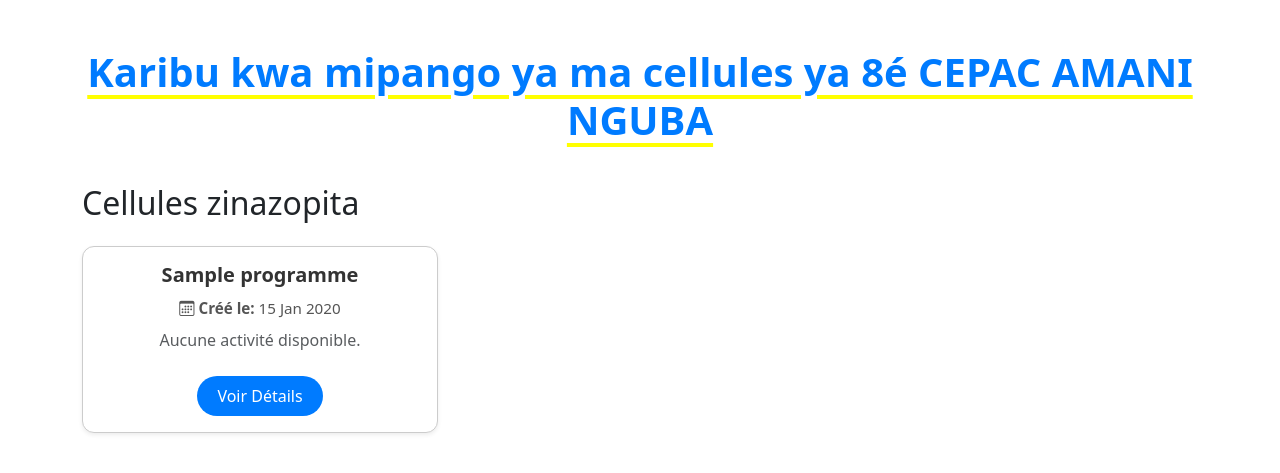
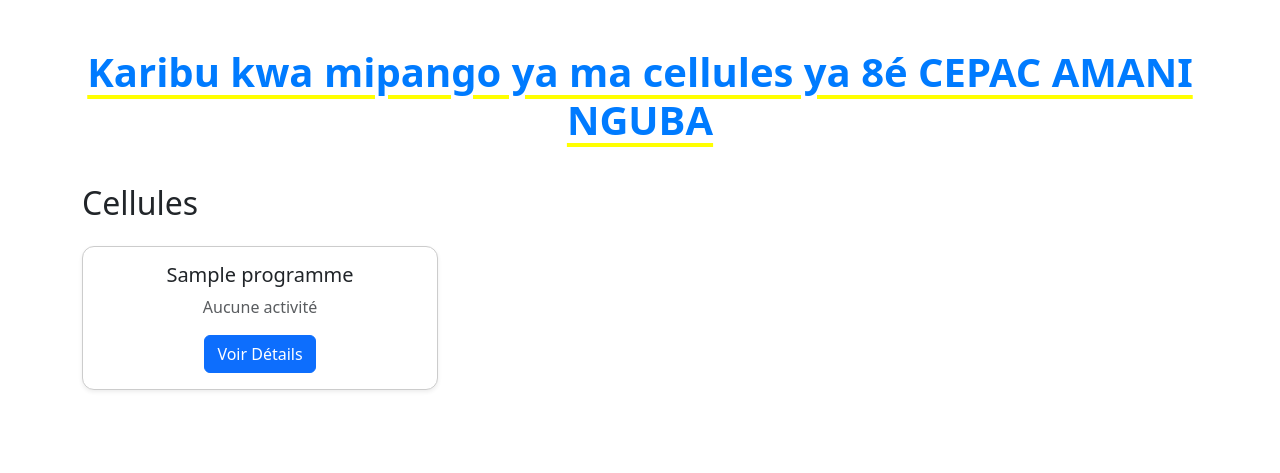
Before and after one commit to Andrebeet1/group, a Django app: page / in a window 1280 px wide. Shown: the part 56-529 px from the top of the page. Run offline with Django 4.2, Linux system fonts and the light colour scheme; tables that the repository leaves empty hold one stand-in row (values such as "Sample post").

Commit message:
Update accueil.html

```diff
--- a/programmes/templates/accueil.html
+++ b/programmes/templates/accueil.html
@@ -3,9 +3,6 @@
 {% block title %}Accueil{% endblock %}
 
 {% block content %}
-<!-- Bootstrap Icons (si pas encore ajoutés dans base.html) -->
-<link rel="stylesheet" href="https://cdn.jsdelivr.net/npm/bootstrap-icons@1.10.5/font/bootstrap-icons.css">
-
 <style>
     .page-title {
         color: #007bff;
@@ -16,85 +13,45 @@
         text-underline-offset: 8px;
         margin-bottom: 40px;
     }
-
     .custom-card {
         border: 1px solid #ccc;
         border-radius: 12px;
-        transition: transform 0.2s, box-shadow 0.2s;
         height: 100%;
         display: flex;
         flex-direction: column;
         justify-content: space-between;
+        transition: 0.3s;
     }
-
     .custom-card:hover {
         transform: translateY(-5px);
-        box-shadow: 0 6px 20px rgba(0, 0, 0, 0.15);
-    }
-
-    .custom-card .card-body {
-        text-align: center;
-    }
-
-    .custom-card .card-title {
-        color: #333;
-        font-weight: bold;
-        margin-bottom: 10px;
-    }
-
-    .custom-card .card-text {
-        color: #555;
-        margin-bottom: 8px;
-        font-size: 0.95rem;
-    }
-
-    .custom-card .btn-primary {
-        background-color: #007bff;
-        border: none;
-        border-radius: 20px;
-        padding: 8px 20px;
-        margin-top: 10px;
-    }
-
-    .custom-card .btn-primary:hover {
-        background-color: #0056b3;
+        box-shadow: 0 5px 15px rgba(0,0,0,0.1);
     }
 </style>
 
 <h1 class="page-title">Karibu kwa mipango ya ma cellules ya 8é CEPAC AMANI NGUBA</h1>
 
-<h2 class="mb-4">Cellules zinazopita</h2>
+<h2 class="mb-4">Cellules</h2>
 
 <div class="row g-4">
     {% for programme in programmes %}
     <div class="col-md-4">
-        <div class="card shadow-sm custom-card">
-            <div class="card-body">
+        <div class="card custom-card shadow-sm">
+            <div class="card-body text-center">
                 <h5 class="card-title">{{ programme.nom }}</h5>
-
-                <p class="card-text">
-                    <i class="bi bi-calendar3"></i> <strong>Créé le:</strong> {{ programme.date_creation|date:"d M Y" }}
-                </p>
 
                 {% if programme.activite_set.all %}
                 {% with premiere_activite=programme.activite_set.first %}
-                <p class="card-text">
-                    <i class="bi bi-calendar-event"></i> <strong>Jour & Date:</strong> {{ premiere_activite.jour_date }}
-                </p>
-                <p class="card-text">
-                    <i class="bi bi-bell"></i> <strong>Tutaingiliya:</strong> {{ premiere_activite.tutaingiliya }}
-                </p>
+                    <p class="card-text"><strong>Jour & Date :</strong> {{ premiere_activite.jour_date }}</p>
+                    <p class="card-text"><strong>Tutaingiliya :</strong> {{ premiere_activite.tutaingiliya }}</p>
                 {% endwith %}
                 {% else %}
-                <p class="text-muted">Aucune activité disponible.</p>
+                    <p class="text-muted">Aucune activité</p>
                 {% endif %}
 
-                <a href="{% url 'detail_programme' programme.id %}" class="btn btn-primary mt-2">Voir Détails</a>
+                <a href="{% url 'detail_programme' programme.id %}" class="btn btn-primary">Voir Détails</a>
             </div>
         </div>
     </div>
-    {% empty %}
-    <p class="text-muted">Aucune cellule enregistrée pour le moment.</p>
     {% endfor %}
 </div>
 {% endblock %}
```
